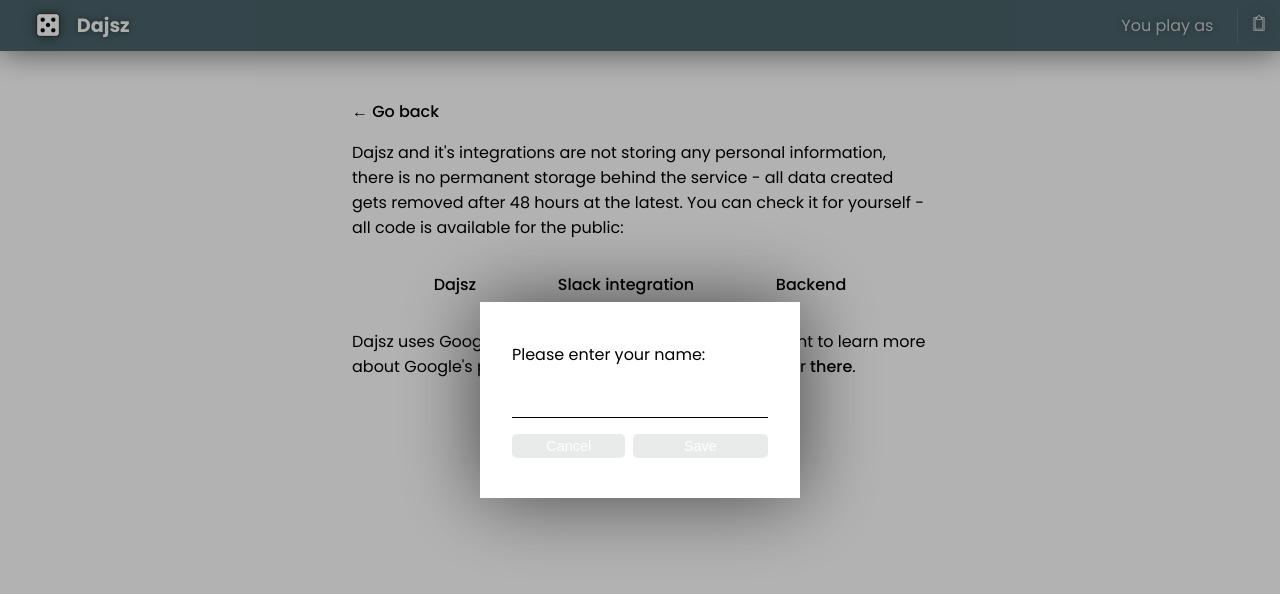
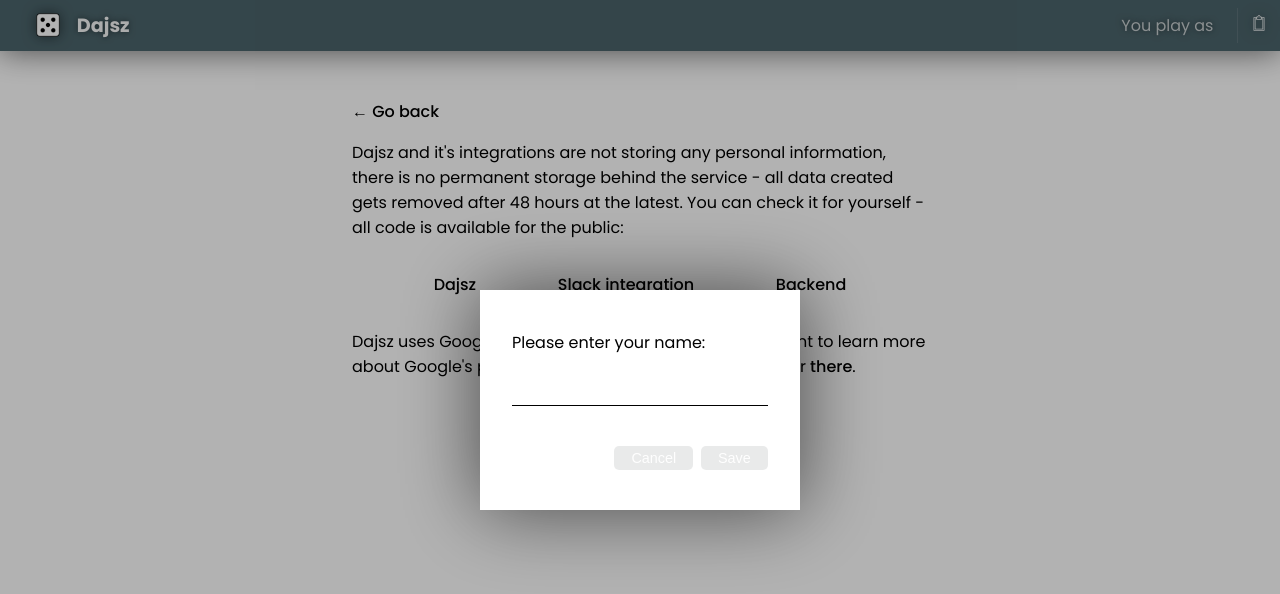
Before and after one commit to akarasz/dajsz, a React (Create React App) app: page /privacy in a window 1280 px wide. Shown: the top 594 px of the page. Built offline with nearby package versions, Linux system fonts and the light colour scheme.

Commit message:
feat: join modal

```diff
--- a/public/style.css
+++ b/public/style.css
@@ -420,42 +420,36 @@
   font-size: 1em;
   margin: 2em;
   text-shadow: none;
-}
 
-.dialog.name {
   display: flex;
   flex-direction: column;
 }
 
-.dialog.name > * {
+.dialog > * {
   margin: .5em 0;
 }
 
-.dialog.name input[type=text] {
+.dialog input[type=text] {
   border: 0px solid black;
   border-bottom-width: 1px;
   padding: .5em 1em;
   font-size: 1em;
 }
 
-.dialog.name input[type=text]:focus {
+.dialog input[type=text]:focus {
   outline: none;
 }
 
-.dialog.name .buttons {
+.dialog .buttons {
   display: flex;
+  margin-top: 2em;
   flex-direction: row-reverse;
 }
 
-.dialog.name .buttons button {
+.dialog .buttons button {
   margin-left: .5em;
-  flex-grow: 2;
 }
 
-.dialog.name .buttons button:last-child {
+.dialog .buttons button:last-child {
   margin-left: 0;
 }
-
-.dialog.name .buttons button.secondary {
-  flex-grow: 1;
-}
--- a/src/App.jsx
+++ b/src/App.jsx
@@ -164,7 +164,7 @@
 
   return (
     <Modal showing={show} handleClose={handleCancel}>
-      <div className="name dialog">
+      <div className="dialog">
         <p>Please enter your name:</p>
         <input autoFocus type="text" value={input !== null ? input : ""} onChange={updateInput} onKeyDown={handleKeyPress} />
         <div className="buttons">
--- a/src/Yahtzee.jsx
+++ b/src/Yahtzee.jsx
@@ -1,7 +1,8 @@
-import React, { useContext, useState, useEffect, useRef } from "react"
+import { useContext, useState, useEffect, useRef } from "react"
 import { useParams } from "react-router-dom"
 
 import { Context as AppContext } from "./App"
+import Modal from "./Modal"
 import * as api from "./api"
 import config from "./config.js"
 
@@ -10,7 +11,8 @@
   const [loaded, setLoaded] = useState(false)
   const [game, setGame] = useState({})
   const [suggestions, setSuggestions] = useState({})
-  const {name} = useContext(AppContext)
+  const { name } = useContext(AppContext)
+  const [showJoinModal, setShowJoinModal] = useState(false)
 
   // states for animations
   const [rolling, setRolling] = useState(false)
@@ -84,9 +86,7 @@
     if (!hasPlayers) {
       api.join(gameId, name, updateGame)
     } else if (!joinedAlready) {
-      if (window.confirm("Do you want to join?")) {
-        api.join(gameId, name, updateGame)
-      }
+      setShowJoinModal(true)
     }
   }, [loaded, gameId]) // eslint-disable-line react-hooks/exhaustive-deps
 
@@ -155,7 +155,8 @@
   const handleScore = (category) => api.score(gameId, name, category)
 
   return (
-    <div id={gameId} className="yahtzee">
+    <>
+    <div className="yahtzee">
       <Dices
         dices={game.Dices}
         rolling={rolling}
@@ -174,7 +175,39 @@
         onScore={handleScore}
         playersTurn={playersTurn}
         lastScore={lastScore} />
-    </div>)
+    </div>
+    <JoinModal
+      show={showJoinModal}
+      handleClose={() => setShowJoinModal(false)}
+      updateGame={updateGame} />
+    </>)
+}
+
+const JoinModal = ({ show, handleClose, updateGame }) => {
+  const { name } = useContext(AppContext)
+  const { gameId } = useParams()
+
+  const handleYes = () => {
+    api.join(gameId, name, updateGame)
+    handleClose()
+  }
+
+  const handleNo = () => {
+    handleClose()
+  }
+
+  return (
+    <Modal showing={show} handleClose={handleNo}>
+      <div className="dialog">
+        <p>Do you want to join?</p>
+        <div className="buttons">
+          <button className="small"
+            onClick={handleYes}>Yes</button>
+          <button className="small secondary"
+            onClick={handleNo}>No</button>
+        </div>
+      </div>
+    </Modal>)
 }
 
 const Dices = ({ dices, rolling, active, onLock }) => (
```
